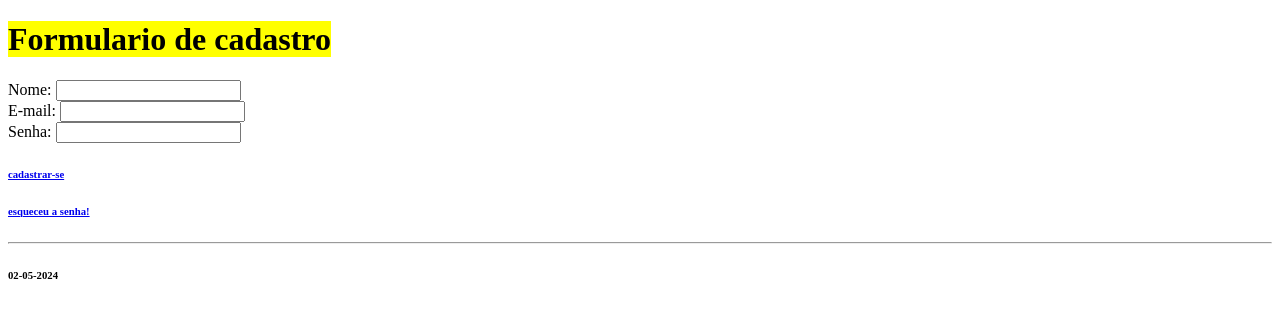
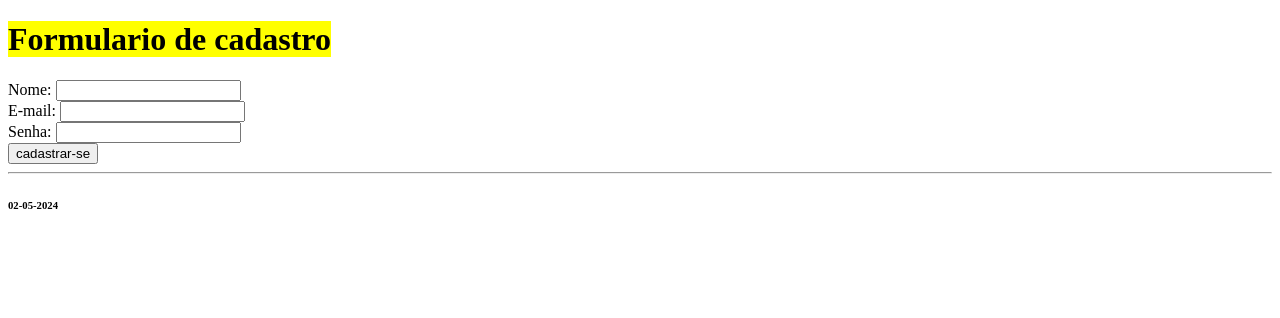
Before and after one commit to guizorg/html, a plain HTML site: page index.HTML in a window 1280 px wide. Drawn offline with Linux system fonts and the light colour scheme.

Commit message:
inclusao de changelog.md

```diff
--- a/index.HTML
+++ b/index.HTML
@@ -23,10 +23,17 @@
 
         <label for = "Senha:">Senha: </label>
         <input id = "Senha:" type = "password"\>
+        <br \>
 
-        <H6><a href="cadastro.HTML"\>cadastrar-se</a></h6>
+        <button type="submit">
+            cadastrar-se
+        </button>
 
-        <h6><a href="recuperar.HTML"\>esqueceu a senha! </a></h6>
+
+
+
+
+
 
 
 
```
Also changed, not shown: 1 other file.
